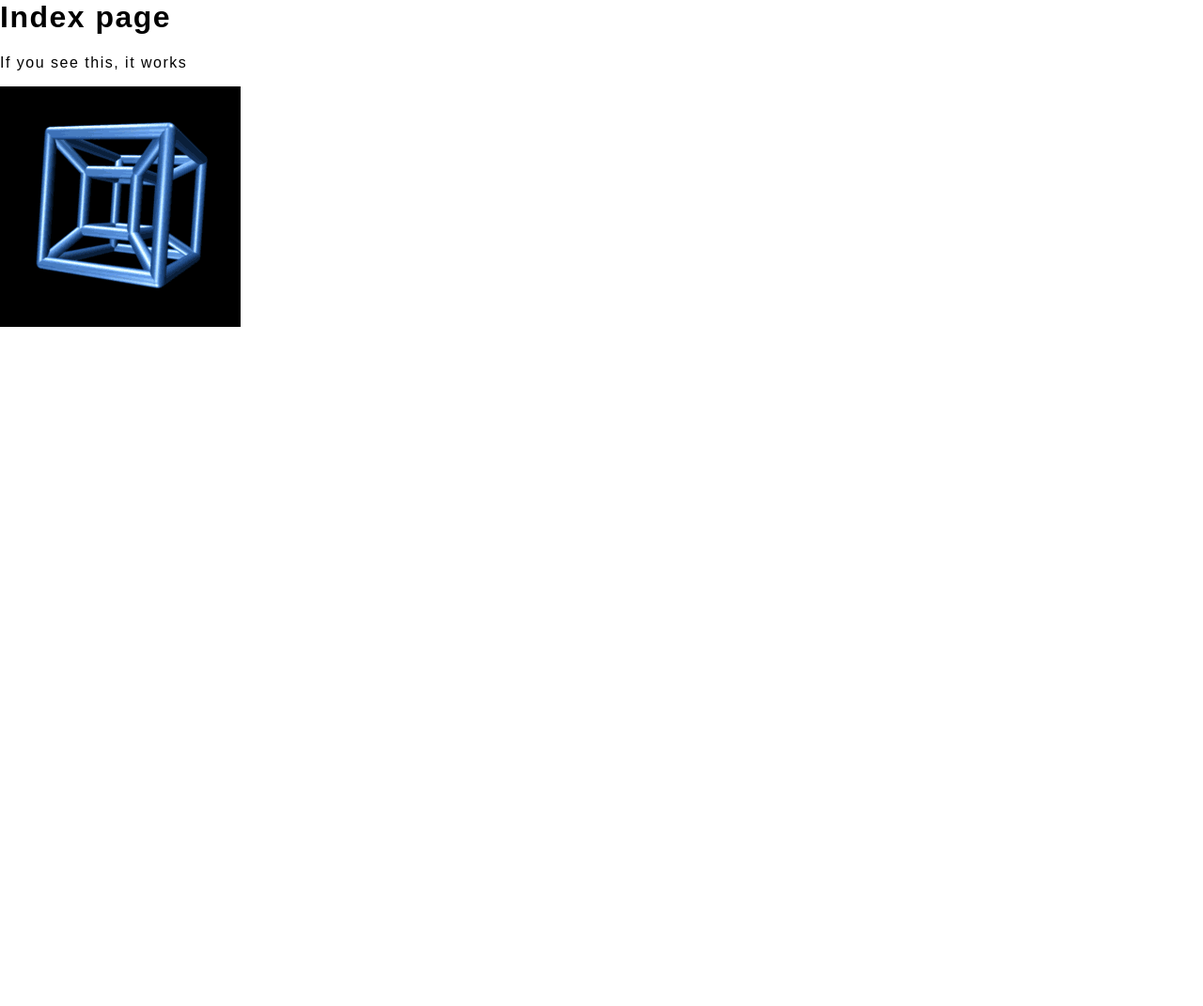
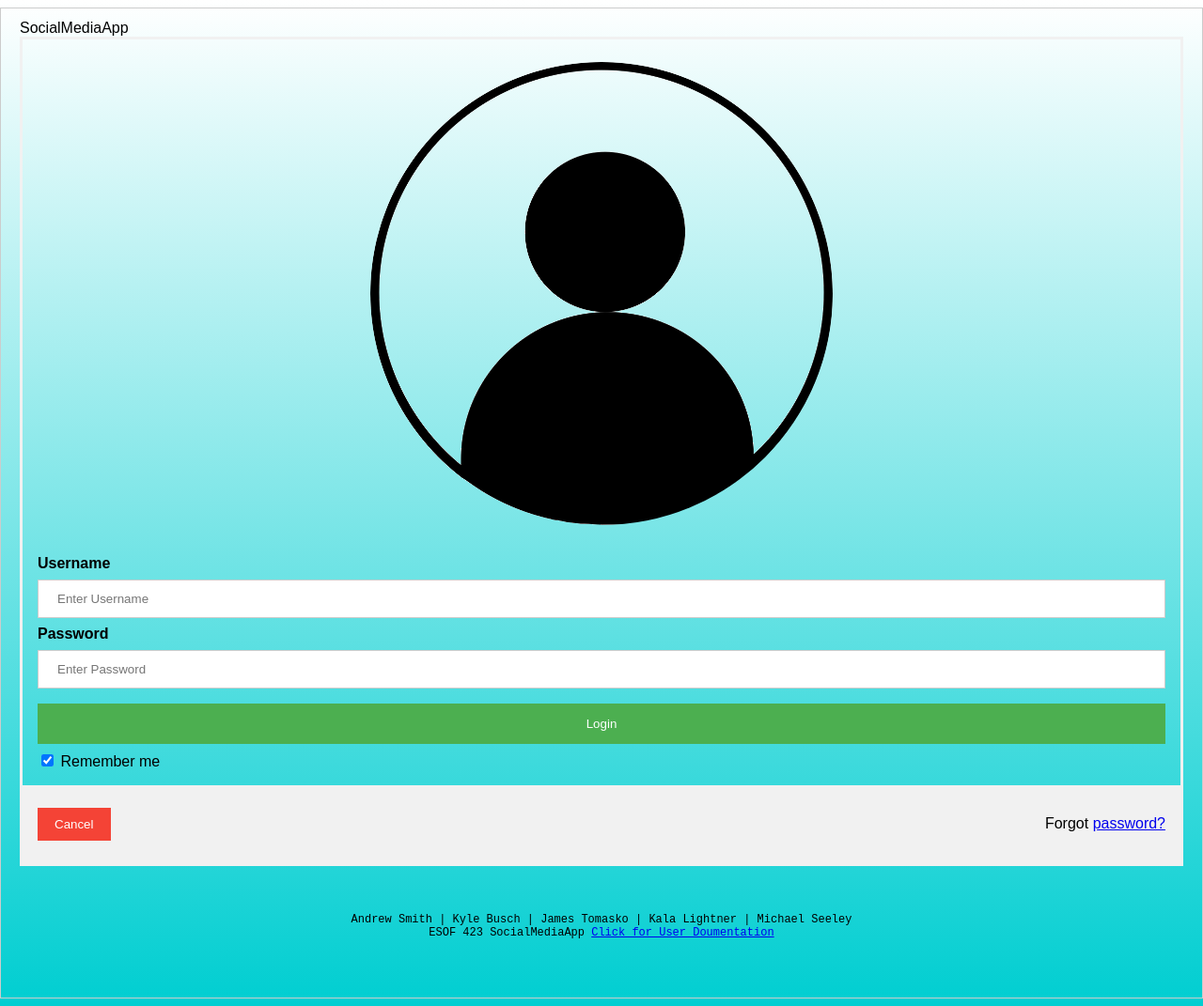
Before and after one commit to 2altoids/esof423-medical-social-media-app, a PHP site: page / in a window 1280 px wide. Shown: the whole page at 94% size. Before the commit the page ends 348 px from the top, so only its background shows below. Run offline with PHP 8.4, Linux system fonts and the light colour scheme.

Commit message:
changing index to login page, adding avatar.png, edting global.css

```diff
--- a/css/global.css
+++ b/css/global.css
@@ -1,9 +1,87 @@
 body{
+	width: 100%;
+	padding: 12px 20px;
+	margin: 8px 0;
+	display: inline-block;
+	border: 1px solid #ccc;
+	box-sizing: border-box;
+	background: linear-gradient(white, DarkTurquoise);
+	font-family: Arial, Helvetica, sans-serif;
+}
+/* Bordered form */
+form {
+  border: 3px solid #f1f1f1;
+}
 
-	margin: 0px;
+/* Full-width inputs */
+input[type=text], input[type=password] {
+  width: 100%;
+  padding: 12px 20px;
+  margin: 8px 0;
+  display: inline-block;
+  border: 1px solid #ccc;
+  box-sizing: border-box;
+}
 
-	font-family: 'Titillium Web', sans-serif;
+/* Set a style for all buttons */
+button {
+  background-color: #4CAF50;
+  color: white;
+  padding: 14px 20px;
+  margin: 8px 0;
+  border: none;
+  cursor: pointer;
+  width: 100%;
+}
 
-	letter-spacing: 1.5px;
+/* Add a hover effect for buttons */
+button:hover {
+  opacity: 0.8;
+}
 
+/* Extra style for the cancel button (red) */
+.cancelbtn {
+  width: auto;
+  padding: 10px 18px;
+  background-color: #f44336;
 }
+
+/* Center the avatar image inside this container */
+.imgcontainer {
+  text-align: center;
+  margin: 24px 0 12px 0;
+}
+
+/* Avatar image */
+img.avatar {
+  width: 40%;
+  border-radius: 50%;
+}
+
+/* Add padding to containers */
+.container {
+  padding: 16px;
+}
+
+/* The "Forgot password" text */
+span.psw {
+  float: right;
+  padding-top: 16px;
+}
+
+/* Change styles for span and cancel button on extra small screens */
+@media screen and (max-width: 300px) {
+  span.psw {
+    display: block;
+    float: none;
+  }
+  .cancelbtn {
+    width: 100%;
+  }
+}
+#footer{
+	margin: 50px;
+	font-family: "Courier New", Courier, monospace;
+	font-size: 12px;
+	text-align: center;
+}
--- a/index.html
+++ b/index.html
@@ -1,12 +1,42 @@
+<!DOCTYPE html>
+
 <html>
+
 <head>
 	<meta charset="UTF-8">
-	<title>Insert title here</title>
-	<link rel="stylesheet" href="css/global.css" type="text/css">
+	<meta name="viewport" content="width=device-width, initial-scale=1"
+	<title>SocialMediaApp</title>
+	<link rel="stylesheet" href="../css/global.css" type="text/css">
 </head>
+
 <body>
-	<h1>Index page</h1>
-	<p> If you see this, it works</p>
-	<img src="images/tesseract.png"/>
+	<form action="action_page.php">
+  <div class="imgcontainer">
+    <img src="../images/avatar.png" alt="Avatar" class="avatar">
+  </div>
+
+  <div class="container">
+    <label for="uname"><b>Username</b></label>
+    <input type="text" placeholder="Enter Username" name="uname" required>
+
+    <label for="psw"><b>Password</b></label>
+    <input type="password" placeholder="Enter Password" name="psw" required>
+
+    <button type="submit">Login</button>
+    <label>
+      <input type="checkbox" checked="checked" name="remember"> Remember me
+    </label>
+  </div>
+
+  <div class="container" style="background-color:#f1f1f1">
+    <button type="button" class="cancelbtn">Cancel</button>
+    <span class="psw">Forgot <a href="#">password?</a></span>
+  </div>
+</form>
+
+	<div id="footer">
+		Andrew Smith | Kyle Busch | James Tomasko | Kala Lightner | Michael Seeley<br>
+		ESOF 423 SocialMediaApp
+		<a href="https://github.com/2altoids/esof423-medical-social-media-app">Click for User Doumentation</a>
+	</div>
 </body>
-</html>
```
Also changed, not shown: images/avatar.png (added).
